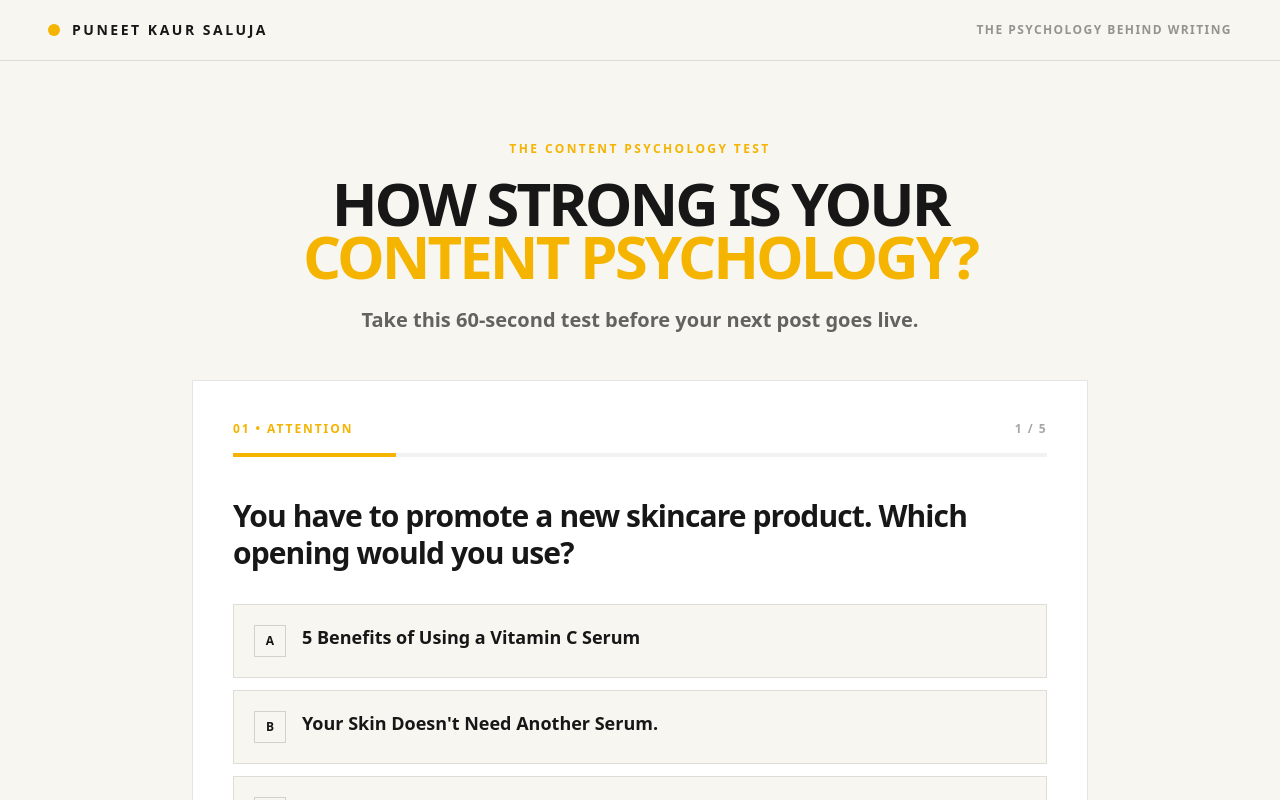
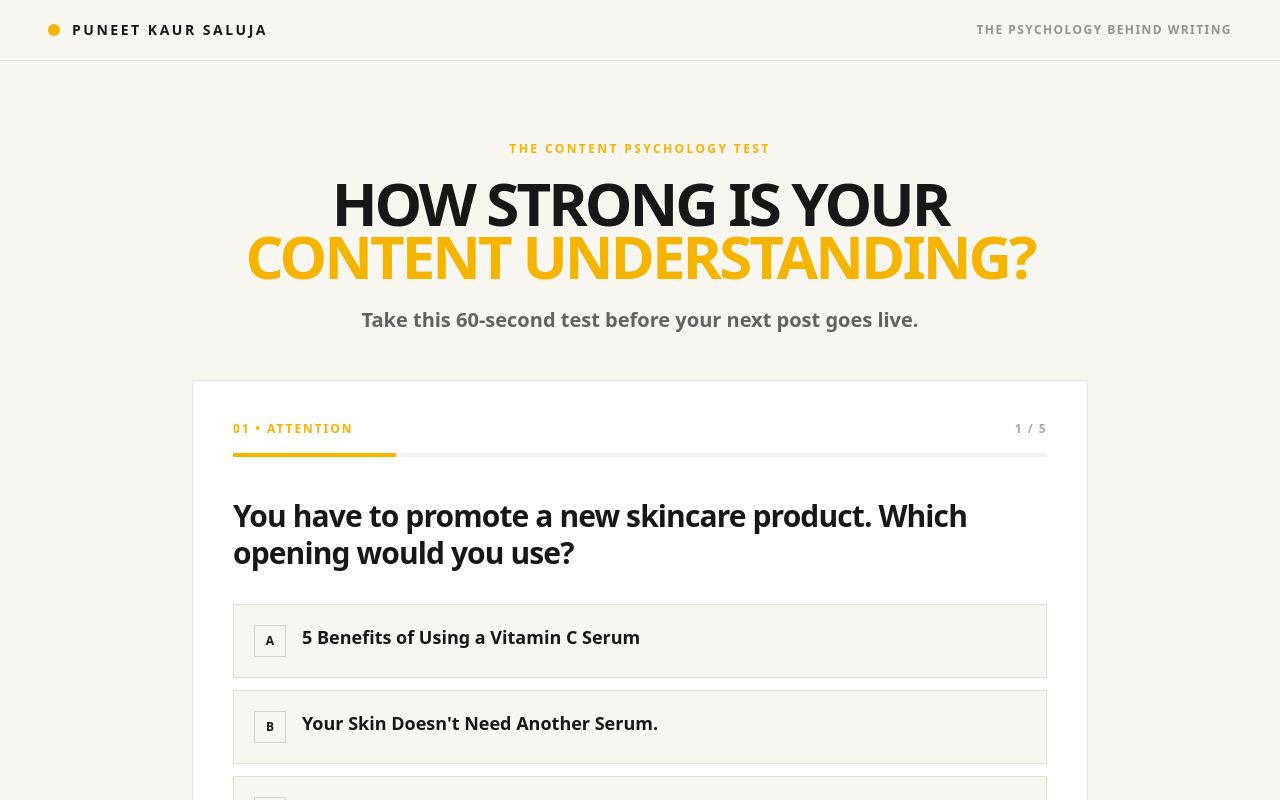
Before and after one commit to PuneetKaur1326/puneet-masterclass, a Next.js app: page /psychology-behind-writing in a window 1280 px wide. Shown: the top 800 px of the page. Built offline with nearby package versions, Linux system fonts and the light colour scheme; no server answers.

Commit message:
Update heading text from 'CONTENT PSYCHOLOGY' to 'CONTENT UNDERSTANDING'

```diff
--- a/src/app/psychology-behind-writing/page.tsx
+++ b/src/app/psychology-behind-writing/page.tsx
@@ -265,7 +265,7 @@ export default function PsychologyBehindWritingPage() {
                 <h1 className="mx-auto mt-5 max-w-4xl text-4xl font-black uppercase leading-[0.88] tracking-[-0.05em] sm:text-5xl lg:text-6xl">
                   HOW STRONG IS YOUR
                   <br />
-                  <span className="text-[#F4B400]">CONTENT PSYCHOLOGY?</span>
+                  <span className="text-[#F4B400]">CONTENT UNDERSTANDING?</span>
                 </h1>
                 <p className="mx-auto mt-6 max-w-2xl text-lg font-bold leading-tight text-black/60 sm:text-xl">
                   Take this 60-second test before your next post goes live.
```
